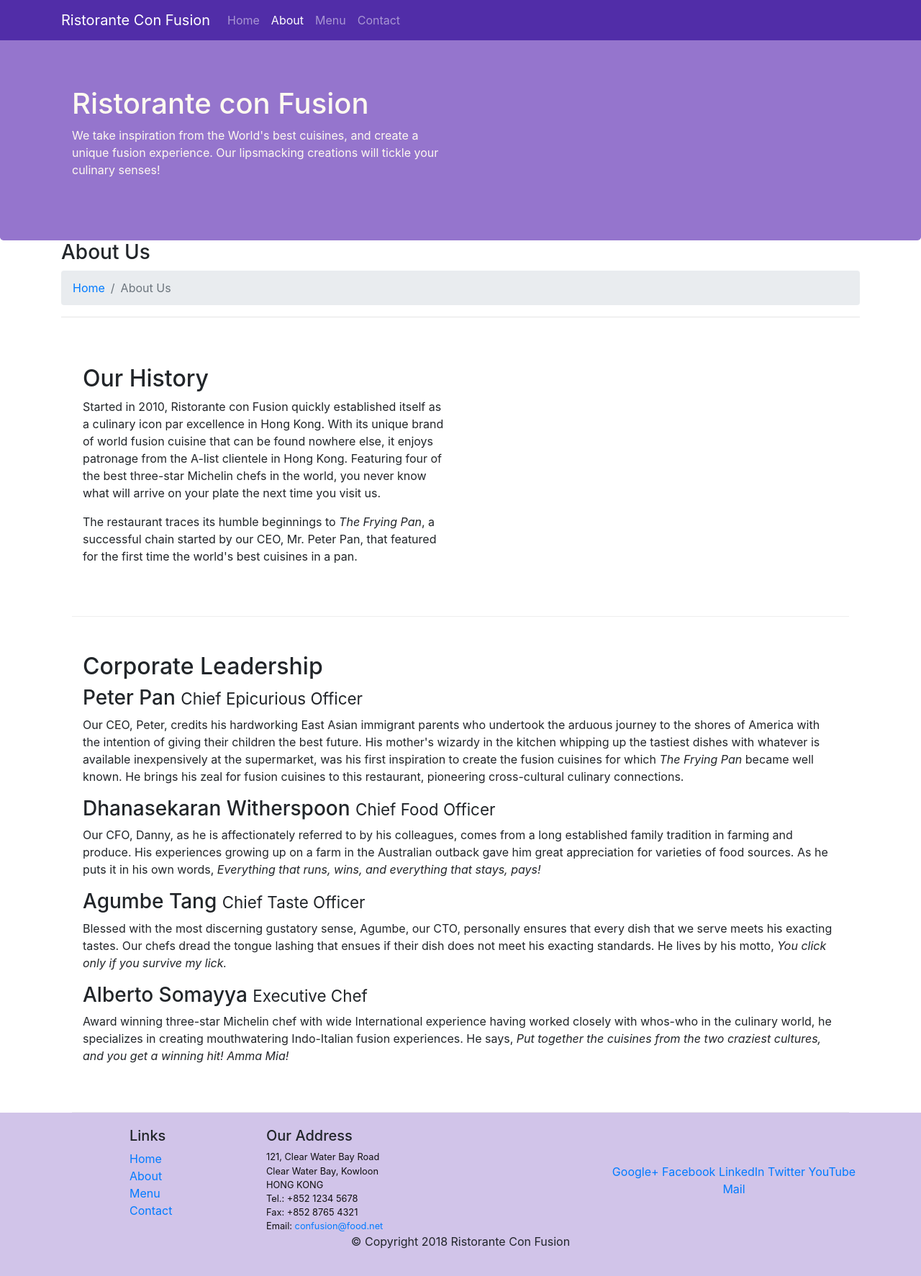
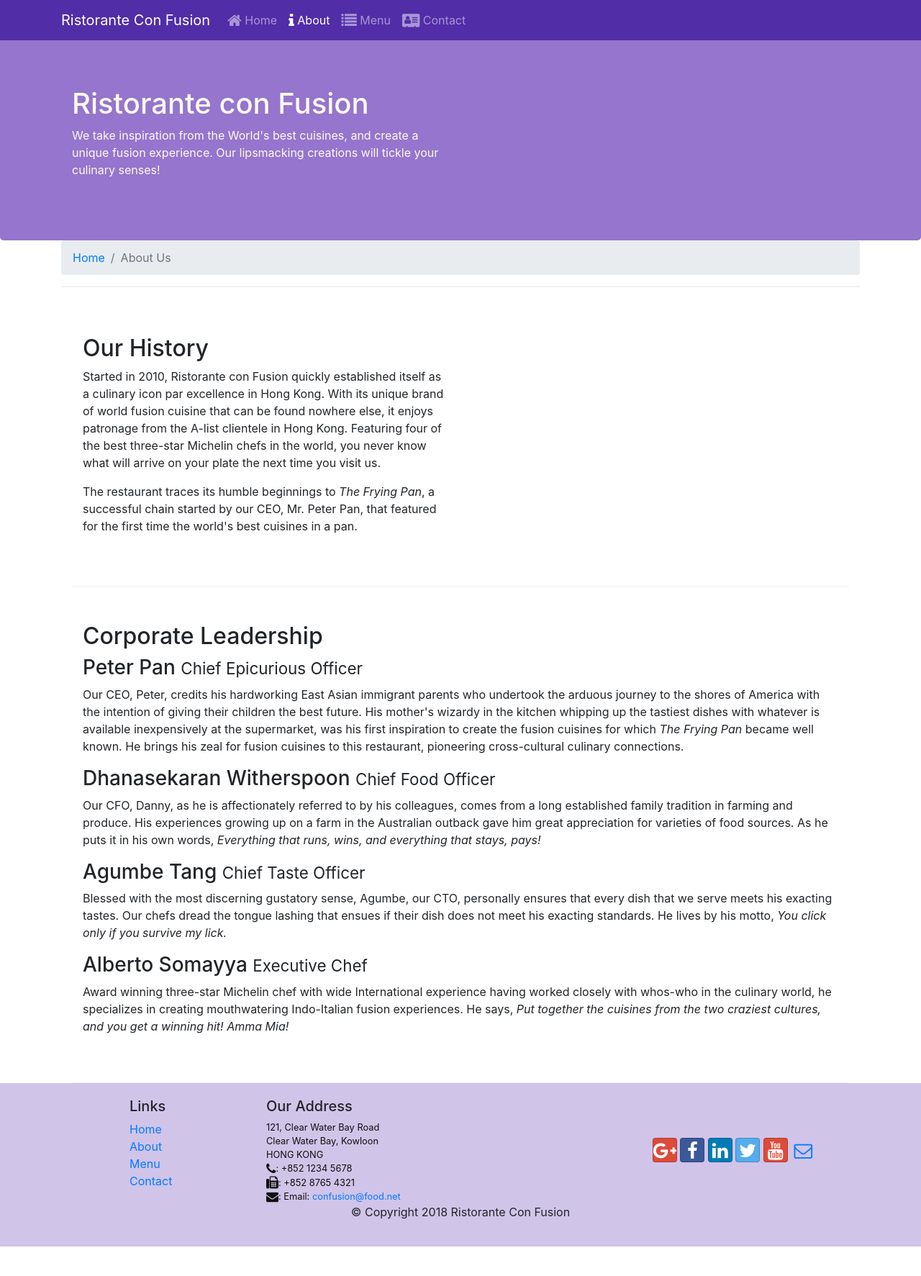
Before and after one commit to chencancode/bootstrap_1, a website: page aboutus.html in a window 1280 px wide. Shown: the whole page at 72% size. After the commit the page ends 1732 px from the top, so only its background shows below. Drawn offline with nearby package versions, Linux system fonts and the light colour scheme.

Commit message:
Icon Fonts

```diff
--- a/aboutus.html
+++ b/aboutus.html
@@ -9,6 +9,9 @@
 
     <!-- Bootstrap CSS -->
     <link rel="stylesheet" href="node_modules/bootstrap/dist/css/bootstrap.min.css">
+
+    <link rel="stylesheet" href="node_modules/font-awesome/css/font-awesome.min.css">
+    <link rel="stylesheet" href="node_modules/bootstrap-social/bootstrap-social.css">
 
     <link href="css/styles.css" rel="stylesheet">
     <title>Ristorante Con Fusion: About Us</title>
@@ -24,10 +27,10 @@
             <a class="navbar-brand" href="../index.html">Ristorante Con Fusion</a>
             <div class="collapse navbar-collapse" id="Navbar">
                 <ul class="navbar-nav mr-auto">
-                    <li class="nav-item"><a class="nav-link" href="../index.html">Home</a></li>
-                    <li class="nav-item active"><a class="nav-link" href="#">About</a></li>
-                    <li class="nav-item"><a class="nav-link" href="#">Menu</a></li>
-                    <li class="nav-item"><a class="nav-link" href="#">Contact</a></li>
+                    <li class="nav-item"><a class="nav-link" href="./index.html"><span class="fa fa-home fa-lg"></span> Home</a></li>
+                    <li class="nav-item active"><a class="nav-link" href="#"><span class="fa fa-info fa-lg"></span> About</a></li>
+                    <li class="nav-item"><a class="nav-link" href="#"><span class="fa fa-list fa-lg"></span> Menu</a></li>
+                    <li class="nav-item"><a class="nav-link" href="#"><span class="fa fa-address-card fa-lg"></span> Contact</a></li>
                 </ul>
             </div>
         </div>
@@ -48,7 +51,6 @@
     <div class="container">
         <div class="row">
             <div class="col-12">
-               <h3>About Us</h3>
                <ol class="col-12 breadcrumb">
                 <li class="breadcrumb-item"><a href="./index.html">Home</a></li>
                 <li class="breadcrumb-item active">About Us</li>
@@ -114,19 +116,20 @@
 		              121, Clear Water Bay Road<br>
 		              Clear Water Bay, Kowloon<br>
 		              HONG KONG<br>
-		              Tel.: +852 1234 5678<br>
-		              Fax: +852 8765 4321<br>
+                      <i class="fa fa-phone fa-lg"></i>: +852 1234 5678<br>
+                      <i class="fa fa-fax fa-lg"></i>: +852 8765 4321<br>
+                      <i class="fa fa-envelope fa-lg"></i>:
 		              Email: <a href="mailto:confusion@food.net">confusion@food.net</a>
 		           </address>
                 </div>
                 <div class="col-12 col-sm-4 align-self-center">
                     <div class="text-center">
-                        <a href="http://google.com/+">Google+</a>
-                        <a href="http://www.facebook.com/profile.php?id=">Facebook</a>
-                        <a href="http://www.linkedin.com/in/">LinkedIn</a>
-                        <a href="http://twitter.com/">Twitter</a>
-                        <a href="http://youtube.com/">YouTube</a>
-                        <a href="mailto:">Mail</a>
+                        <a class="btn btn-social-icon btn-google" href="http://google.com/+"><i class="fa fa-google-plus"></i></a>
+                        <a class="btn btn-social-icon btn-facebook" href="http://www.facebook.com/profile.php?id="><i class="fa fa-facebook"></i></a>
+                        <a class="btn btn-social-icon btn-linkedin" href="http://www.linkedin.com/in/"><i class="fa fa-linkedin"></i></a>
+                        <a class="btn btn-social-icon btn-twitter" href="http://twitter.com/"><i class="fa fa-twitter"></i></a>
+                        <a class="btn btn-social-icon btn-google" href="http://youtube.com/"><i class="fa fa-youtube"></i></a>
+                        <a class="btn btn-social-icon" href="mailto:"><i class="fa fa-envelope-o"></i></a>
                     </div>
                 </div>
            </div>
--- a/package.json
+++ b/package.json
@@ -15,6 +15,8 @@
   },
   "dependencies": {
     "bootstrap": "^4.0.0",
+    "bootstrap-social": "^5.1.1",
+    "font-awesome": "^4.7.0",
     "jquery": "^3.3.1",
     "popper.js": "^1.12.9"
   }
```
Also changed, not shown: index.html (+17 -13 lines), 1 other file.
